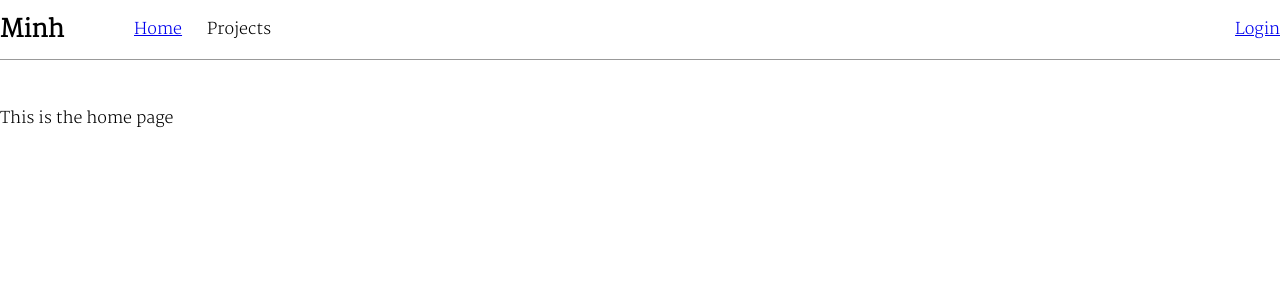
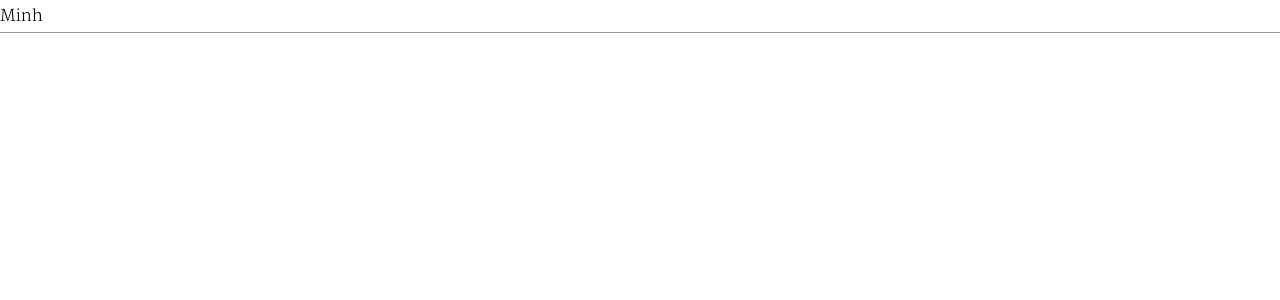
Before and after one commit to Minhtality/minhtality-v2, a React (Create React App) app in the folder client/: page / in a window 1280 px wide. Shown: the top 300 px of the page. Built offline with nearby package versions, Linux system fonts and the light colour scheme.

Commit message:
feat: added storybook for documentation

```diff
--- a/client/src/App.js
+++ b/client/src/App.js
@@ -20,9 +20,9 @@ function App() {
             {/* Page container */}
             <Switch>
               <Route exact path='/' component={HomepageHero} />
-              <Route exact path='/pokemon' component={PokemonPage} />
+              {/* <Route exact path='/pokemon' component={PokemonPage} />
               <Route exact path='/login' component={LoginPage} />
-              <Route exact path='/contacts' component={ContactsModule} />
+              <Route exact path='/contacts' component={ContactsModule} /> */}
             </Switch>
           </div>
         </>
--- /dev/null
+++ b/client/src/components/HomepageHero/_mocks.js
@@ -0,0 +1,6 @@
+export default {
+    component: 'Homepage Hero',
+    props: {
+        heading: 'test'
+    }
+}
--- a/client/src/components/HomepageHero/index.jsx
+++ b/client/src/components/HomepageHero/index.jsx
@@ -1,11 +1,13 @@
-import React from 'react'
+import React from 'react';
 
-const HomepageHero = () => {
+const HomepageHero = ({
+    heading
+}) => {
     return (
         <div>
-            This is the home page
+            {heading}
         </div>
     )
 }
 
-export default HomepageHero
+export default HomepageHero;
--- a/client/src/components/PageNavigation/index.jsx
+++ b/client/src/components/PageNavigation/index.jsx
@@ -18,12 +18,12 @@ const PageNavigation = ({
         <Styled.PageNavigation>
             <Styled.NavContainer>
                 <Styled.LeftSection>
-                    <Styled.Title>Minh</Styled.Title>
+                    <Styled.Title href='/' target="_self">Minh</Styled.Title>
                     <Styled.Links>
-                        <li>
+                        {/* <li>
                             <Link to="/">Home</Link>
-                        </li>
-                        <div onClick={toggleDropdown}>
+                        </li> */}
+                        {/* <div onClick={toggleDropdown}>
                             <li>Projects</li>
                             {showDropdown &&
                                 <div>
@@ -31,12 +31,12 @@ const PageNavigation = ({
                                     <Link to="/contacts">Contacts</Link>
                                 </div>
                             }
-                        </div>
+                        </div> */}
                     </Styled.Links>
                 </Styled.LeftSection>
-                <Styled.RightSection>
+                {/* <Styled.RightSection>
                     <div><Link to="/login">Login</Link></div>
-                </Styled.RightSection>
+                </Styled.RightSection> */}
             </Styled.NavContainer>
         </Styled.PageNavigation>
     )
--- a/client/src/components/PageNavigation/index.styled.jsx
+++ b/client/src/components/PageNavigation/index.styled.jsx
@@ -25,11 +25,14 @@ export default {
         align-items: center;
         display: flex;
     `,
-    Title: styled.h2`
+    Title: styled.a`
         box-sizing: border-box;
         display: inline-block;
         margin: 0;
         padding-right: 30px;
+        cursor: pointer;
+        text-decoration: none;
+        color: inherit;
     `,
     Links: styled.ul`
         display: flex;
```
Also changed, not shown: client/package.json (+12 -2 lines), 2 other files (tests, documents, lock files or other folders).
